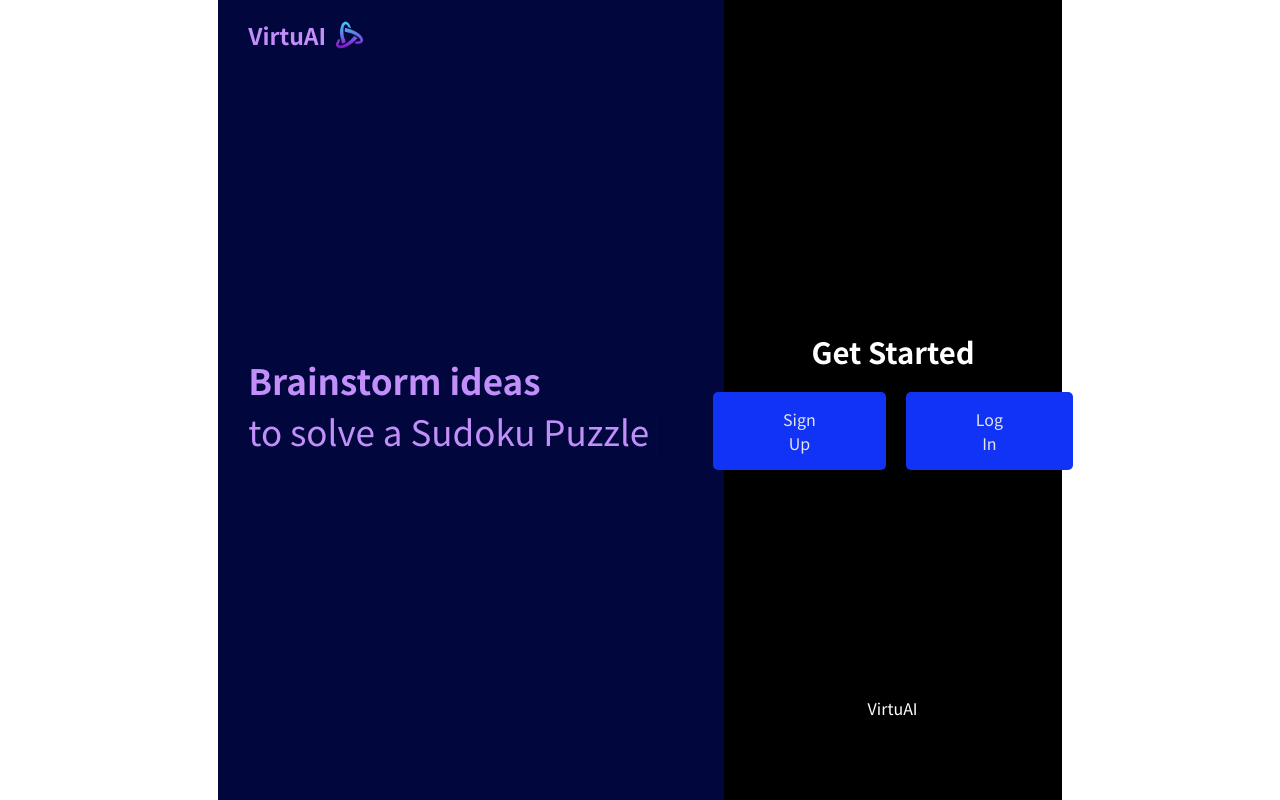
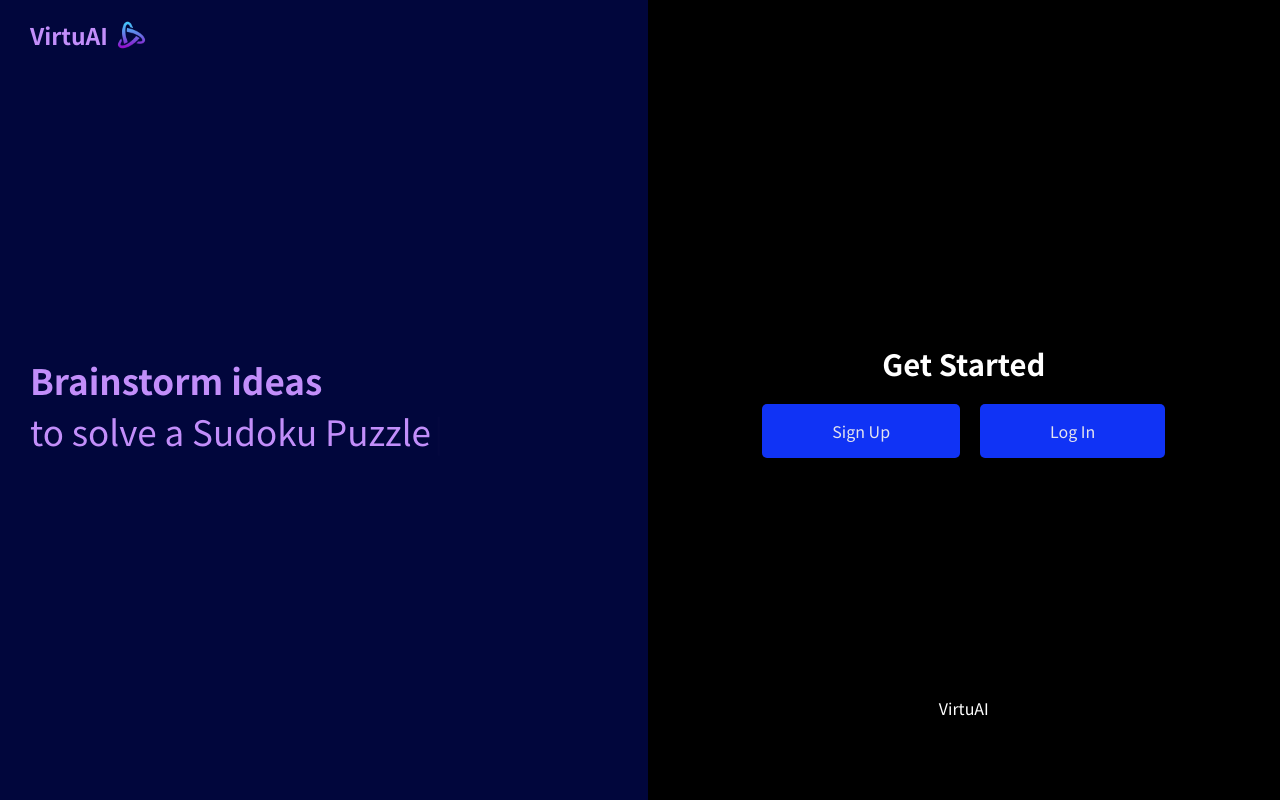
Before and after one commit to roychon/QueryGPT, a React (Vite) app in the folder frontend/src/: page / in a window 1280 px wide. Built offline with nearby package versions, Linux system fonts and the light colour scheme.

Commit message:
update form in frontend

```diff
--- a/frontend/src/App.tsx
+++ b/frontend/src/App.tsx
@@ -7,13 +7,14 @@ import Form from './components/Form'
 
 function App() {
   // TODO: add * route and error not found page
-  const [count, setCount] = useState(0)
+  // const [count, setCount] = useState(0)
 
   return (
     <Router>
       <Routes>
         <Route path="/" element={<Home />} />
         <Route path="/signup" element={<Form text="signup" />} /> {/*TODO: create separate pages for signup and login */}
+        <Route path="/login" element={<Form text="login" />} /> {/*TODO: create separate pages for signup and login */}
       </Routes>
     </Router>
   )
--- a/frontend/src/components/Form.tsx
+++ b/frontend/src/components/Form.tsx
@@ -15,7 +15,8 @@ function Form({text}: FormInput) {
         node.focus()
     }, [login])
 
-// TODO: have password eye part, add ref for username and focus it on useEffect, create legend for input form, add google auth login section
+// TODO: add backend functionality, add google auth login section
+// TODO: add states for username, password and add onSubmit event handler, where you fetch to backend using axios
     return (
         <form id="form">
             <section className="form-wrapper">
--- a/frontend/src/style/form.css
+++ b/frontend/src/style/form.css
@@ -70,6 +70,10 @@ body {
     width: 100%;
 }
 
+#sign-up-btn:hover {
+    background-color: rgb(101, 104, 249);
+}
+
 .form-input {
     width: 100%;
     display: flex;
--- a/frontend/src/style/home.css
+++ b/frontend/src/style/home.css
@@ -1,10 +1,12 @@
 #home {
   height: 100vh;
+  min-width: 100vw;
   display: flex;
 }
 
 #home section {
   height: 100%;
+  width: 100%;
 }
 
 #left-home {
```
